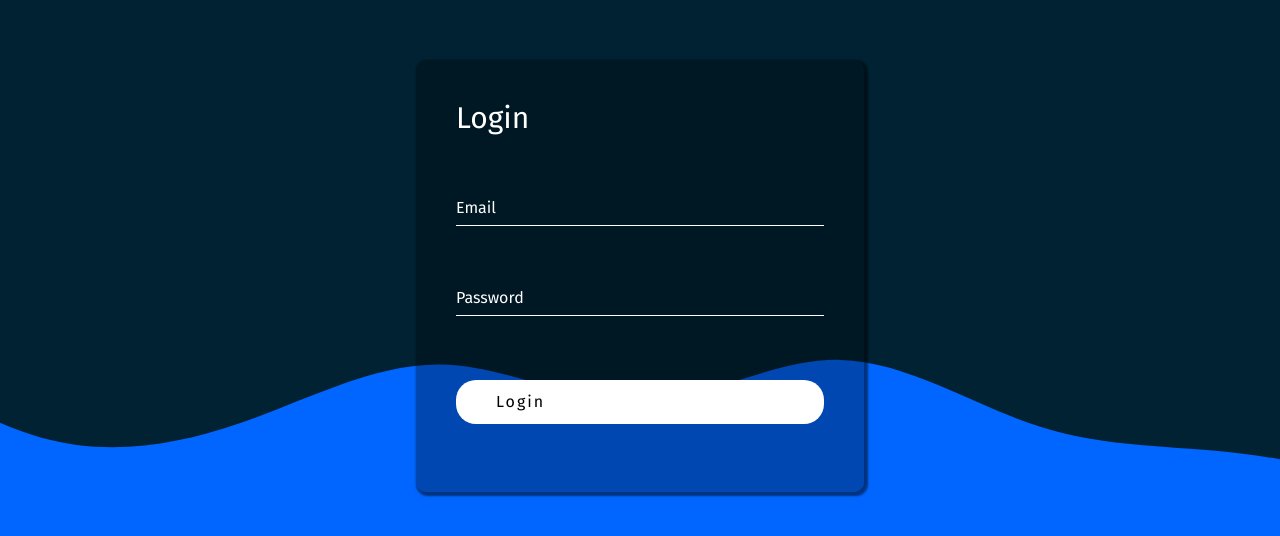
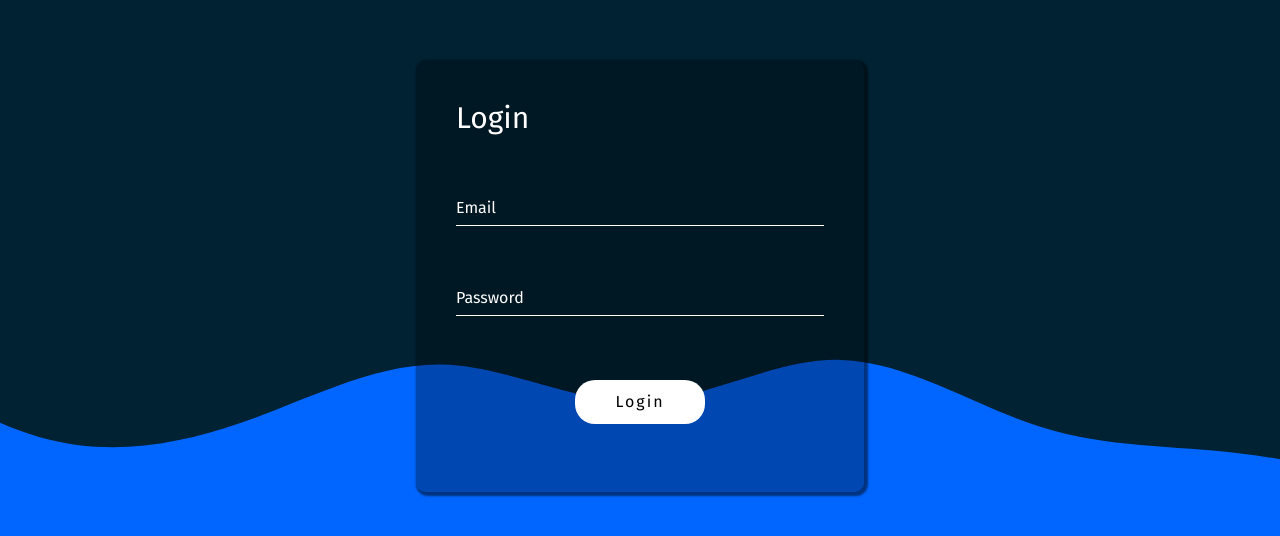
Before and after one commit to ahsan2882/React-website-builder, a React (Create React App) app: page /login in a window 1280 px wide. Shown: the part 124-660 px from the top of the page. Built offline with nearby package versions, Linux system fonts and the light colour scheme.

Commit message:
files updated 4/10/21 10:35PM

```diff
--- a/src/loginPage/LoginPage.js
+++ b/src/loginPage/LoginPage.js
@@ -1,78 +1,62 @@
-import React, { useState } from 'react'
+import React, { Component, useState } from 'react'
 import LoginPageCss from './LoginPage.module.css';
 import loginBackground from '../assets/loginPageAssets/backgrouned.svg'
-import { Link } from 'react-router-dom';
+import { Redirect, withRouter } from 'react-router-dom';
 
 
 export const LoginPage = () => {
   const [email, setEmail] = useState("");
   const [password, setPassword] = useState("");
-  const [allEntry, setAllEntry] = useState([]);
+  const userEmail = 'demo@gmail.com';
+  const userPassword = 'demo123';
   const submitForm = (e) => {
-    e.preventDefault();
-    const newEntry = { email: email, password: password };
-    setAllEntry([...allEntry, newEntry]);
-    console.log(allEntry);
+    e.preventDefault()
+    if(email===userEmail && password===userPassword){
+      this.props.history.push('/login');
+    }
   }
-
-
 
   return (
     <div className={LoginPageCss.bodyWrapper}>
-      <div className={LoginPageCss.body} style={{ "background": `url(${loginBackground}) no-repeat center/cover`}}>
-        <form onSubmit={submitForm}>
+      <div className={LoginPageCss.body} style={{ "background": `url(${loginBackground}) no-repeat center/cover` }}>
+        <form onSubmit={submitForm.bind(this)}>
           <h1 className="text-white text-3xl"> Login </h1>
           <div className={LoginPageCss.form}>
             <input type="Email" name="Email" autoComplete="off" required value={email}
               onChange={(e) => setEmail(e.target.value)} />
-
-
             <label htmlFor="name" className={LoginPageCss.labelName}>
               <span className={LoginPageCss.contentName}>  Email </span>
-
-
             </label>
-
-
-
-
-
           </div>
-
           <div className={LoginPageCss.form}>
             <input type="password" name="Email" autoComplete="off" required value={password}
               onChange={(e) => setPassword(e.target.value)} />
             <label htmlFor="name" className={LoginPageCss.labelName}>
               <span className={LoginPageCss.contentName}>  Password </span>
-
-
             </label>
-
           </div>
-
-
-
-
-
-          <Link to='/select-template' className={LoginPageCss.button}> Login   </Link>
-          <div>
-            {
-              allEntry.map((curEle) => {
-                return (
-                  <div>
-                    <p className="text-white">  Email :{curEle.email} </p>
-                    <p className="text-white"> Password : {curEle.password} </p>
-
-                  </div>
-                )
-              })
-            }
-
-
-
-          </div>
+          {/* <Link to='/select-template' className={LoginPageCss.button}> Login   </Link> */}
+          <button type="submit" className={LoginPageCss.button}>Login</button>
         </form>
       </div>
     </div>
   )
 }
+export default withRouter(LoginPage);
+
+// export default class LoginPage extends Component {
+//   onSubmit = () => {
+//     if (email === userEmail && password === userPassword) {
+//       return <Redirect to="/posts/" />
+//     }
+//   }
+//   render() {
+//     const [email, setEmail] = useState("");
+//     const [password, setPassword] = useState("");
+//     return (
+//       <div>
+
+//       </div>
+//     )
+//   }
+// }
```
